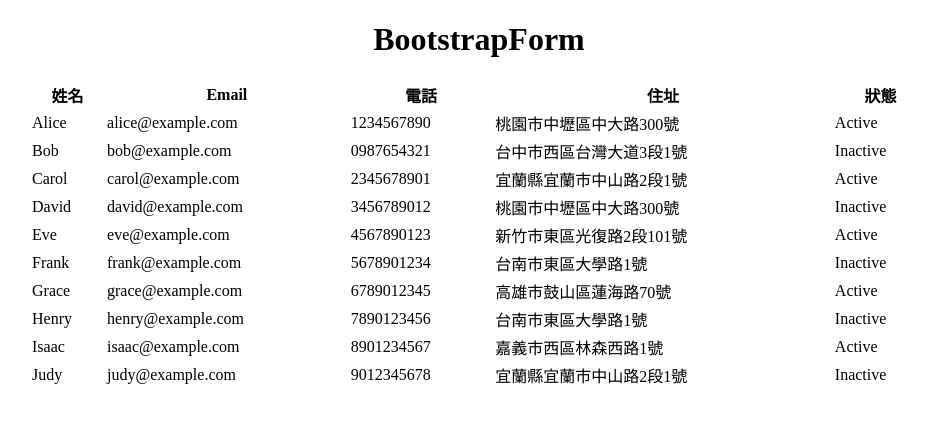
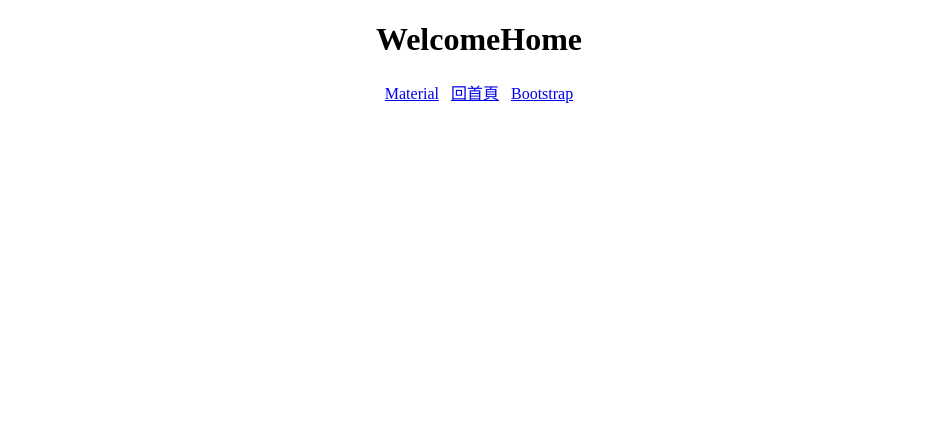
Before and after one commit to ehsun2000/practice-react, a React (Create React App) app: page / in a window 1280 px wide. Shown: the top 422 px of the page, without its empty margins (161-1089 px from the left). Built offline with nearby package versions, Linux system fonts and the light colour scheme.

Commit message:
use React Router for page transitions

```diff
--- a/src/App.js
+++ b/src/App.js
@@ -1,12 +1,14 @@
 import { BrowserRouter as Router, Routes, Route } from 'react-router-dom';
 import HomePage from 'pages/HomePage';
-import './App.css';
+// import './App.css';
 
 function App() {
   return (
     <Router>
       <Routes>
         <Route path="/" element={<HomePage />} />
+        <Route path="/material" element={<HomePage />} />
+        <Route path="/bootstrap" element={<HomePage />} />
       </Routes>
     </Router>
   );
--- a/src/pages/HomePage.js
+++ b/src/pages/HomePage.js
@@ -1,23 +1,37 @@
 import React, { useState } from 'react';
+import { useLocation } from 'react-router-dom';
 import MaterialForm from 'components/MaterialForm.js';
 import BootstrapForm from 'components/BootstrapForm.js';
 
 
 const HomePage = () =>
 {
-const [mode, setMode] = useState(true);
+    // const [mode, setMode] = useState(false);
 
-const toggleMode = () => {
-setMode(!mode); // 切換 mode 的值
-};
+    // const toggleMode = () => {
+    //     setMode(!mode);
+    // };
+
+    const location = useLocation();
+
+    const theme =
+        location.pathname.includes('/material') ? 'material' :
+        location.pathname.includes('/bootstrap') ? 'bootstrap'
+        : 'default';
 
     return (
         <div>
-<h1 onClick={toggleMode} style={{ textAlign: 'center', cursor: 'pointer' }}>
-{mode ? 'BootstrapForm' : 'MaterialForm'}
+            <h1 style={{ textAlign: 'center' }}>
+                {theme === 'material' ? 'MaterialForm' : theme === 'bootstrap' ? 'BootstrapForm' : 'WelcomeHome'}
             </h1>
-<div style={{width: '900px', margin: 'auto'}}>
-{mode ? <BootstrapForm /> : <MaterialForm />}
+            <div style={{ textAlign: 'center', marginBottom: '10px' }}>
+                <a href='/material'>Material</a>&nbsp;&nbsp;&nbsp;
+                <a href='/'>回首頁</a>&nbsp;&nbsp;&nbsp;
+                <a href='/bootstrap'>Bootstrap</a>
+            </div>
+            <div style={{ width: '900px', margin: 'auto' }}>
+                {theme === 'material' && <MaterialForm />}
+                {theme === 'bootstrap' && <BootstrapForm />}
             </div>
         </div>
     );
```
Lines whose indentation alone changed are shown as unchanged.
